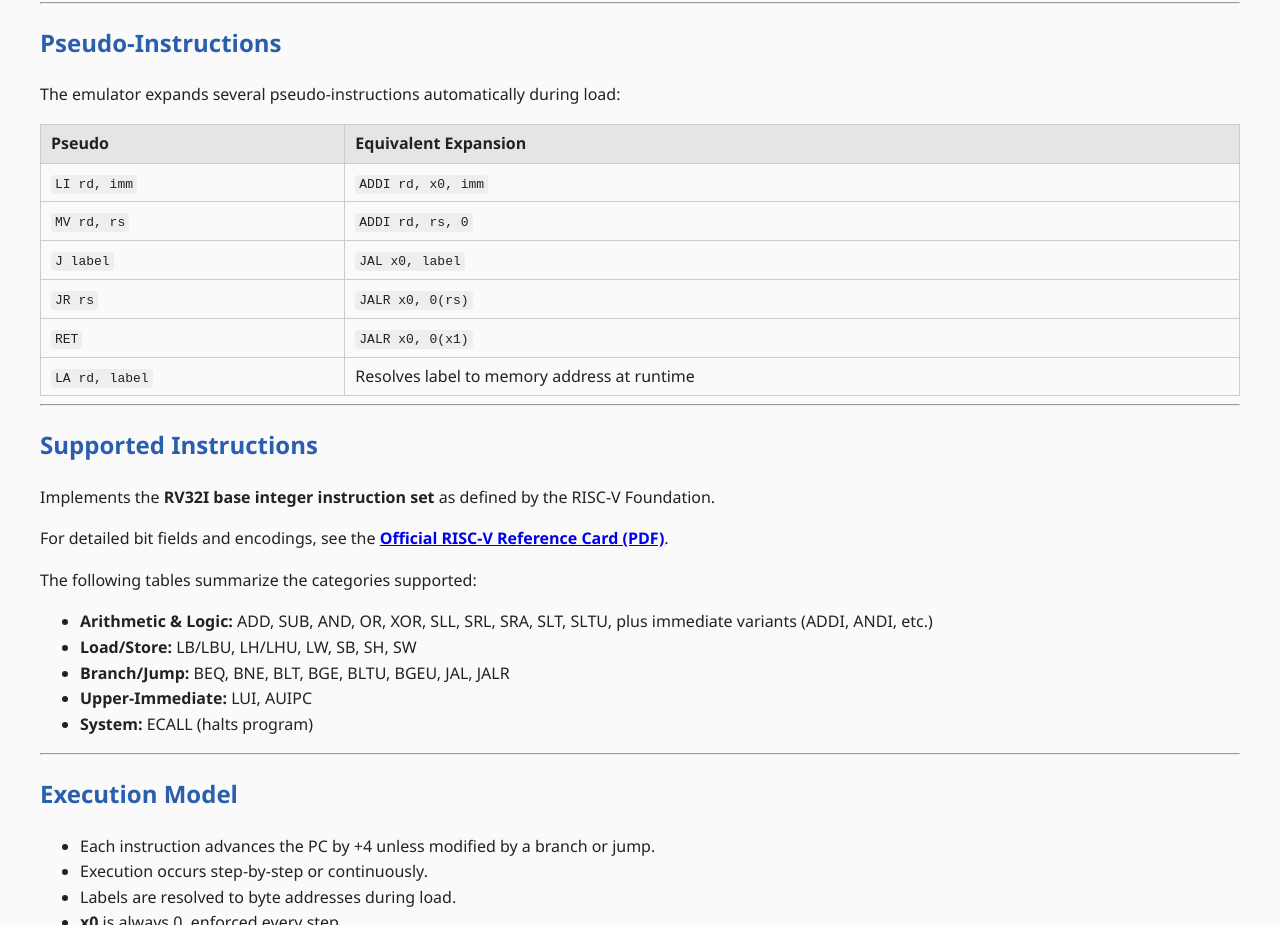
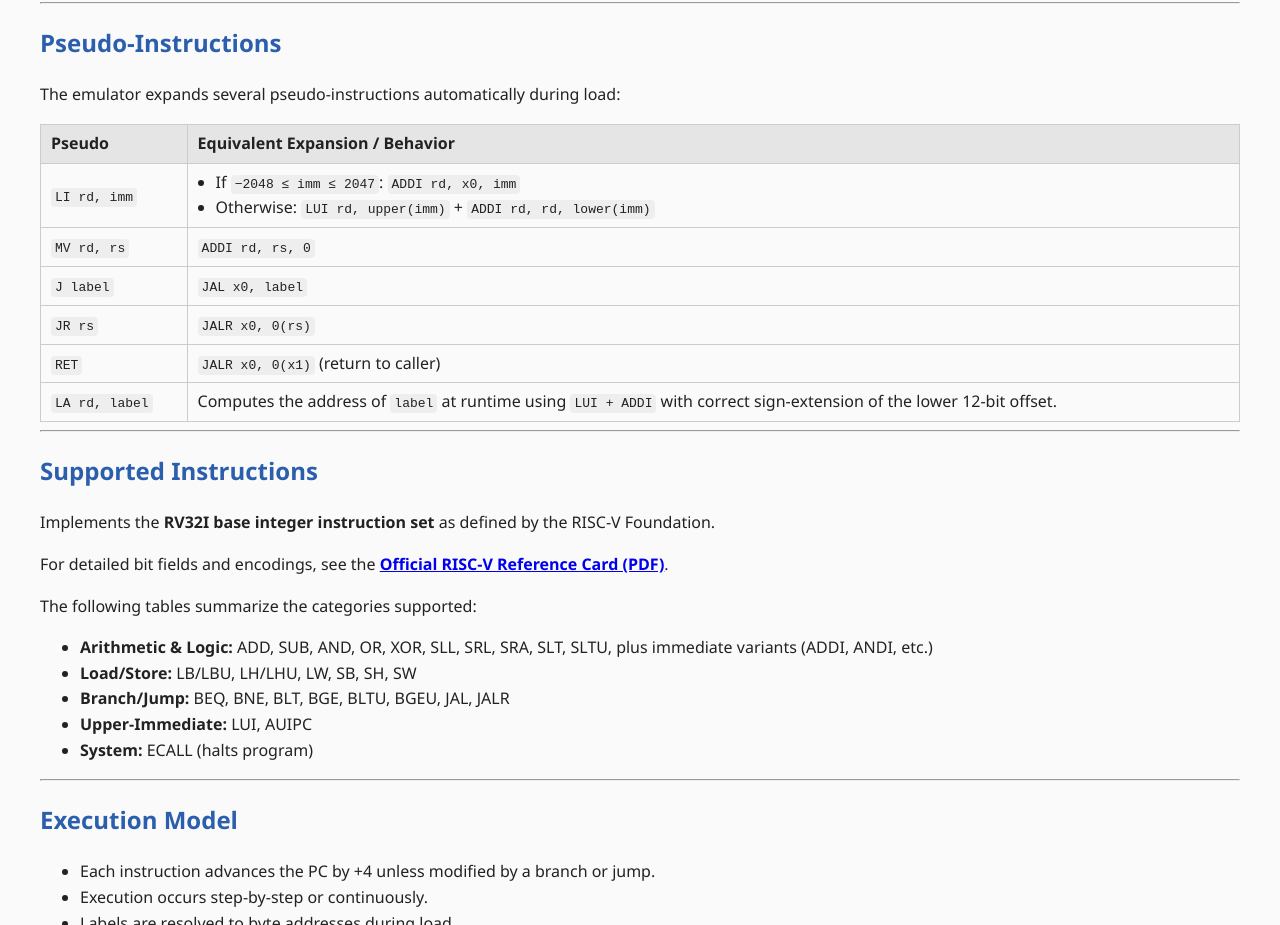
Before and after one commit to DarrelFW321/riscv-emulator, a plain HTML site: page reference.html in a window 1280 px wide. Shown: the part 1517-2442 px from the top of the page. Drawn offline with Linux system fonts and the light colour scheme.

Commit message:
updated ref

```diff
--- a/reference.html
+++ b/reference.html
@@ -114,15 +114,28 @@ sum_func:
 <h2>Pseudo-Instructions</h2>
 <p>The emulator expands several pseudo-instructions automatically during load:</p>
 <table>
-<tr><th>Pseudo</th><th>Equivalent Expansion</th></tr>
-<tr><td><code>LI rd, imm</code></td><td><code>ADDI rd, x0, imm</code></td></tr>
+<tr><th>Pseudo</th><th>Equivalent Expansion / Behavior</th></tr>
+<tr>
+  <td><code>LI rd, imm</code></td>
+  <td>
+    <ul style="margin:0;padding-left:18px;">
+      <li>If <code>−2048 ≤ imm ≤ 2047</code>: <code>ADDI rd, x0, imm</code></li>
+      <li>Otherwise: <code>LUI rd, upper(imm)</code> + <code>ADDI rd, rd, lower(imm)</code></li>
+    </ul>
+  </td>
+</tr>
 <tr><td><code>MV rd, rs</code></td><td><code>ADDI rd, rs, 0</code></td></tr>
 <tr><td><code>J label</code></td><td><code>JAL x0, label</code></td></tr>
 <tr><td><code>JR rs</code></td><td><code>JALR x0, 0(rs)</code></td></tr>
-<tr><td><code>RET</code></td><td><code>JALR x0, 0(x1)</code></td></tr>
-<tr><td><code>LA rd, label</code></td><td>Resolves label to memory address at runtime</td></tr>
+<tr><td><code>RET</code></td><td><code>JALR x0, 0(x1)</code> (return to caller)</td></tr>
+<tr>
+  <td><code>LA rd, label</code></td>
+  <td>
+    Computes the address of <code>label</code> at runtime using
+    <code>LUI + ADDI</code> with correct sign-extension of the lower 12-bit offset.
+  </td>
+</tr>
 </table>
-
 <hr>
 
 <h2>Supported Instructions</h2>
```
